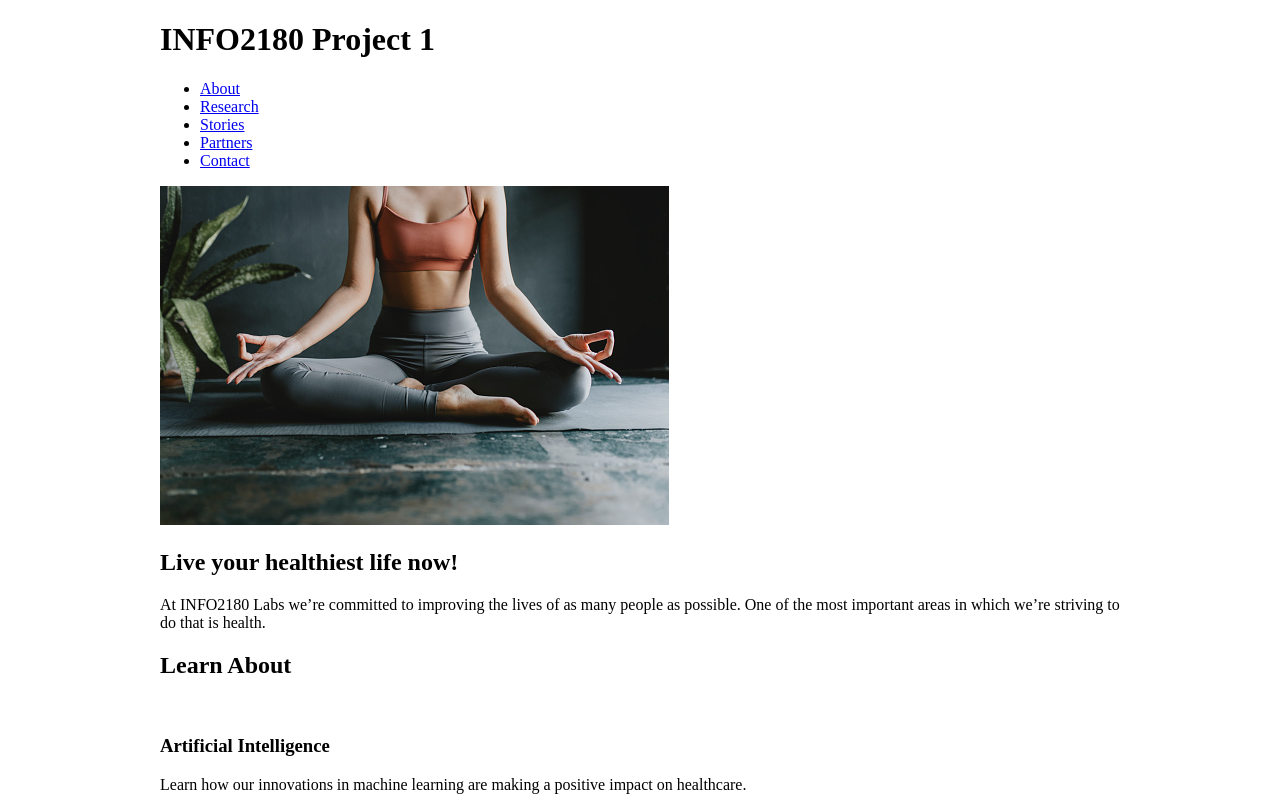
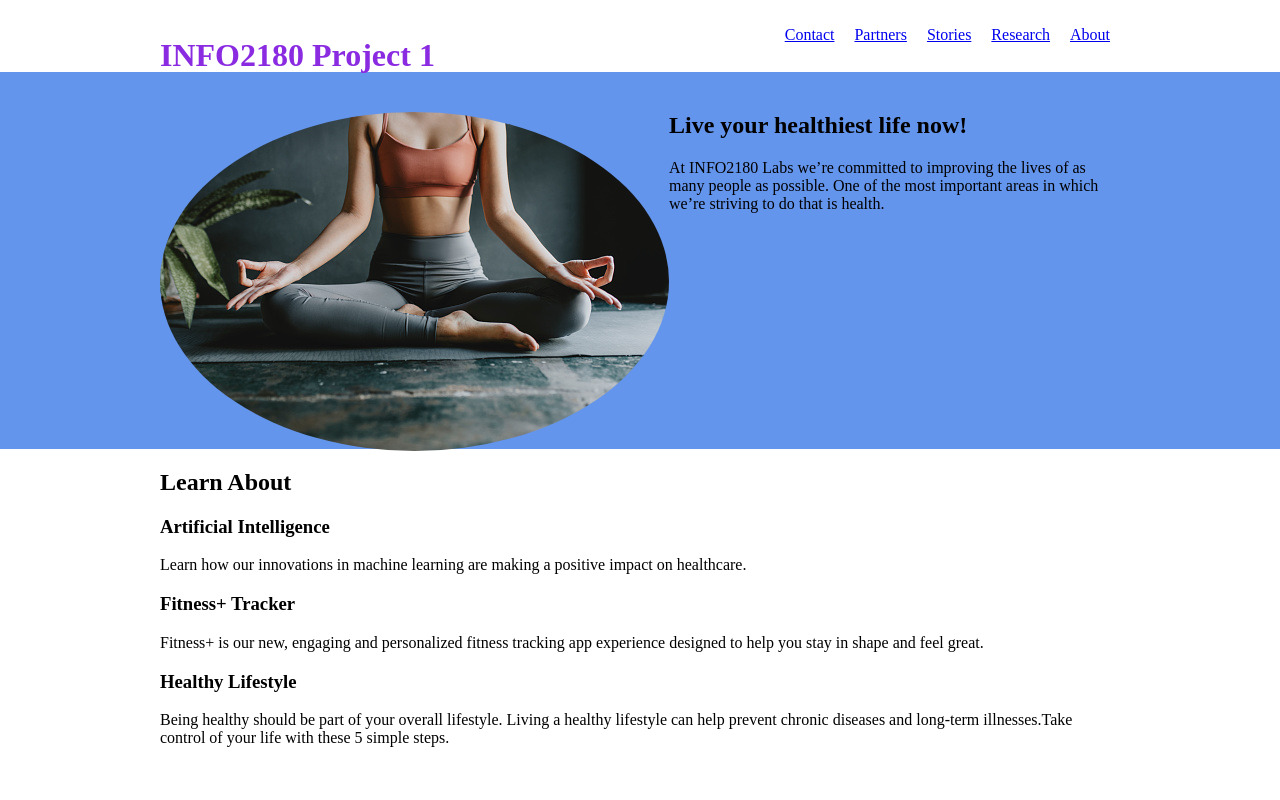
Before and after one commit to BriDixon/info2180-project1, a plain HTML site: page index.html in a window 1280 px wide. Shown: the top 800 px of the page. Drawn offline with Linux system fonts and the light colour scheme.

Commit message:
Edited CSS

```diff
--- a/styles.css
+++ b/styles.css
@@ -8,4 +8,33 @@ body {
     margin: 0 auto;
     max-width: 960px;
     width: 100%;
+    padding-bottom: 20px;
 }
+
+h1{
+    color: blueviolet;
+    float: left;
+
+}
+
+ul{
+    list-style-type: none;
+    padding-bottom: 20px;
+}
+
+li a{
+    float: right;
+    padding: 10px;
+}
+.overview-hero{
+    padding-bottom: 200px;
+    padding-top: 20px;
+    background-color: cornflowerblue;
+}
+img{
+    border-radius: 50%;
+    float:left;
+}
+.overview-hero-text{
+    text-align:left;
+}
```
